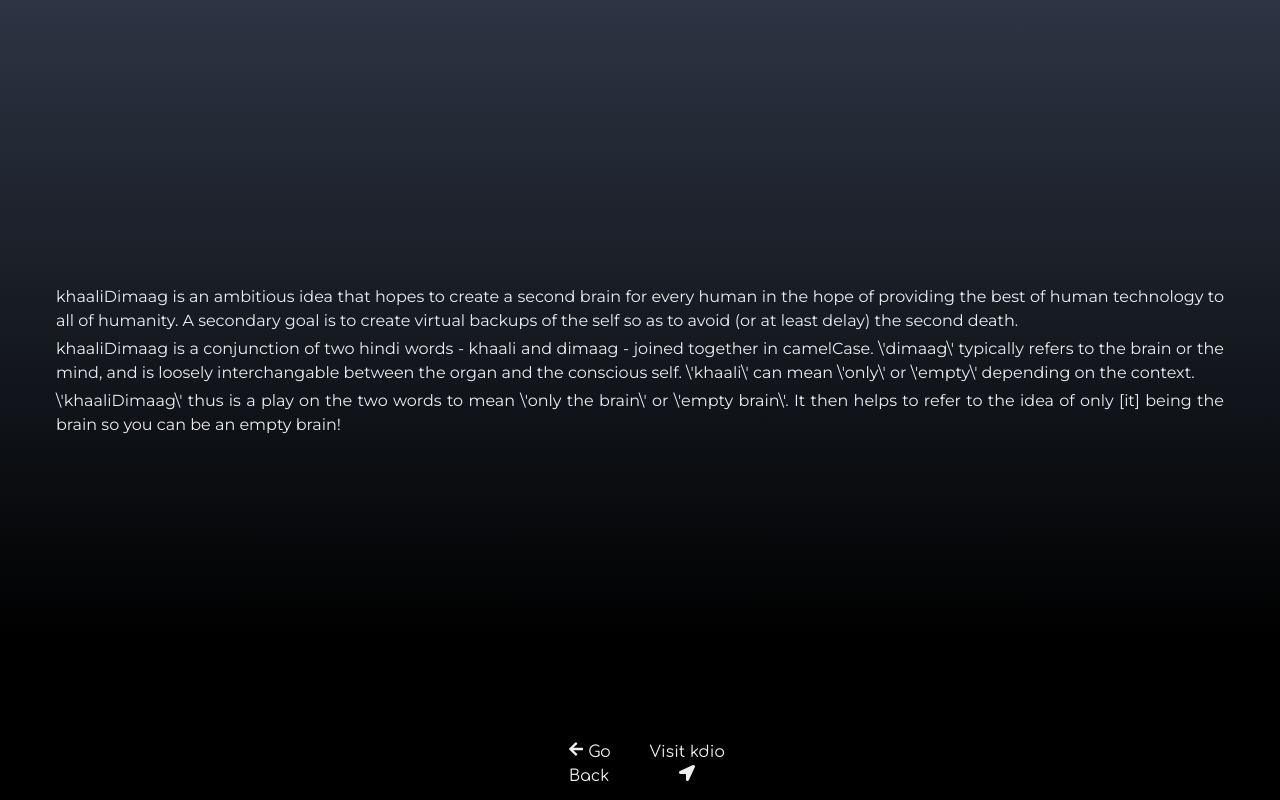
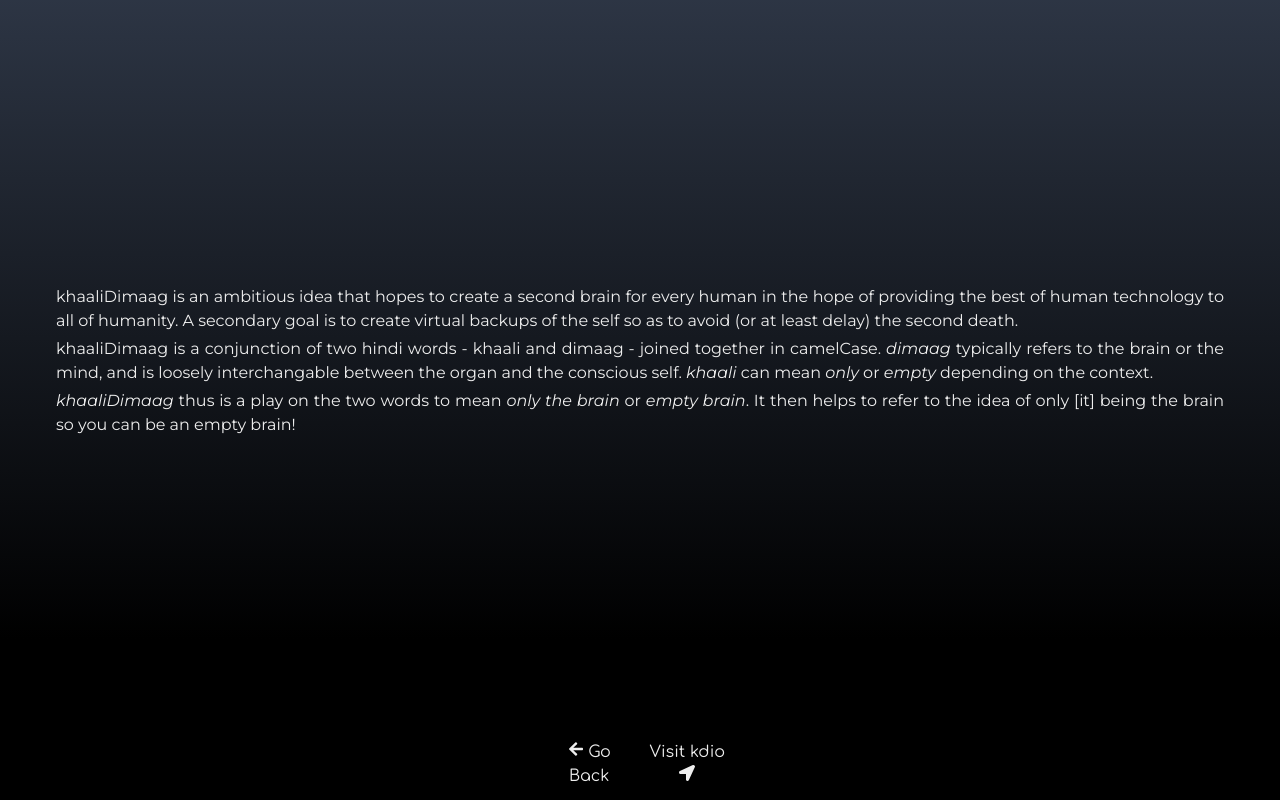
Before and after one commit to thisispalash/thisispalash.github.io, a Next.js app: page /kdio in a window 1280 px wide. Shown: the part 808-1608 px from the top of the page. Built offline with nearby package versions, Linux system fonts and the light colour scheme; what @nikolovlazar/chakra-ui-prose would draw is missing.

Commit message:
use tags since tsx

```diff
--- a/src/pages/kdio.tsx
+++ b/src/pages/kdio.tsx
@@ -64,10 +64,10 @@ export default function Kdio() {
                 khaaliDimaag is an ambitious idea that hopes to create a second brain for every human in the hope of providing the best of human technology to all of humanity. A secondary goal is to create virtual backups of the self so as to avoid (or at least delay) the <Tooltip label='refers to the idea that the first death is physical and second, when one is forgotten'>second death</Tooltip>.
               </Text>
               <Text px={8}>
-                khaaliDimaag is a conjunction of two hindi words - khaali and dimaag - joined together in camelCase. \'dimaag\' typically refers to the brain or the mind, and is loosely interchangable between the organ and the conscious self. \'khaali\' can mean \'only\' or \'empty\' depending on the context.
+                khaaliDimaag is a conjunction of two hindi words - khaali and dimaag - joined together in camelCase. <em>dimaag</em> typically refers to the brain or the mind, and is loosely interchangable between the organ and the conscious self. <em>khaali</em> can mean <em>only</em> or <em>empty</em> depending on the context.
               </Text>
               <Text px={8}>
-                \'khaaliDimaag\' thus is a play on the two words to mean \'only the brain\' or \'empty brain\'. It then helps to refer to the idea of only [it] being the brain so you can <Tooltip label='And experience life to the fullest!'>be an empty brain!</Tooltip>
+                <em>khaaliDimaag</em> thus is a play on the two words to mean <em>only the brain</em> or <em>empty brain</em>. It then helps to refer to the idea of only [it] being the brain so you can <Tooltip label='And experience life to the fullest!'>be an empty brain!</Tooltip>
               </Text>
             </VStack>
             <Spacer />
```
